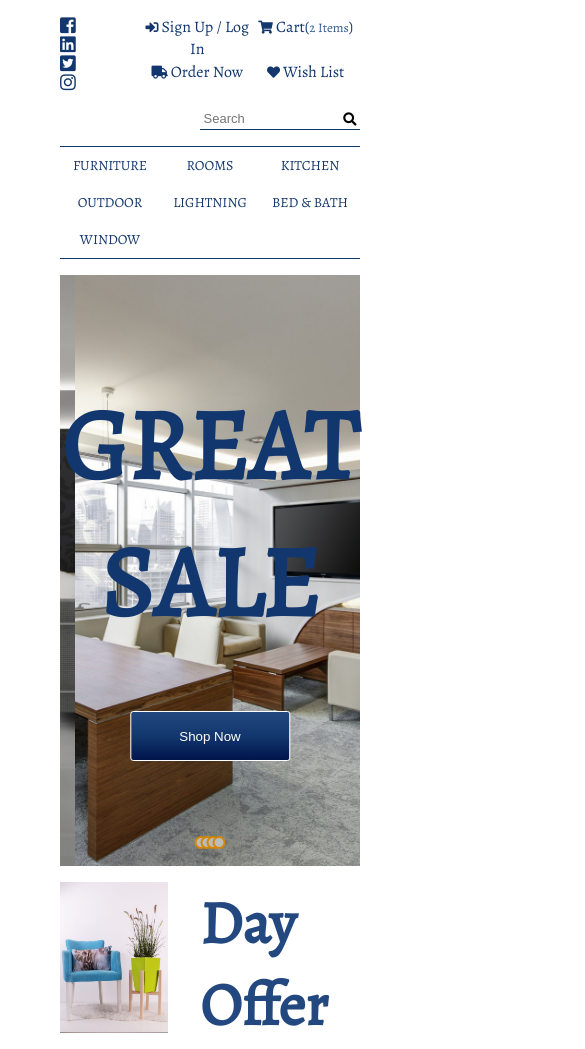
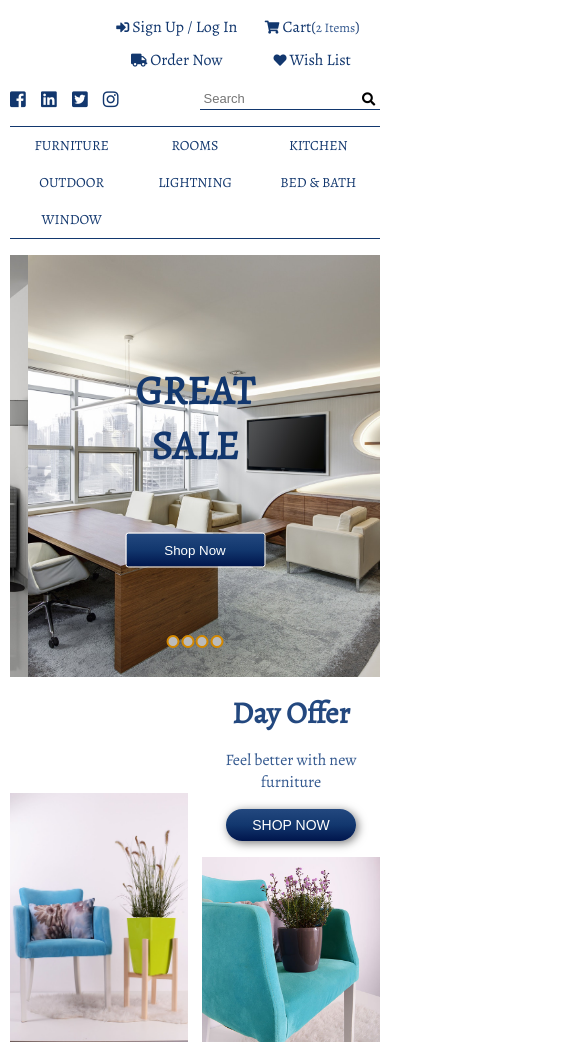
Before and after one commit to Vasiliy11/Furniture_store, a website: page app/index.html in a window 390 px wide. Shown: the top 1049 px of the page, 585 px wide, since content can reach past the window. Drawn offline with nearby package versions, Linux system fonts and the light colour scheme.

Commit message:
made website responsive

```diff
--- /dev/null
+++ b/app/sass/_media.scss
@@ -0,0 +1,161 @@
+@media(max-width: 1250px){
+    .banner-heading{
+        font-size: 8rem;
+    }
+    .day-offer-heading{
+        font-size: 5rem;
+    }
+    .day-offer-paragraph{
+        font-size: 3rem;
+    }
+}
+
+@media(max-width: 1000px){
+    .container{
+        grid-template-columns: minmax(4rem, 1fr) repeat(8, minmax(min-content, 16rem)) minmax(4rem, 1fr);
+    }
+    .social-icons{
+        grid-column-gap: 2 / 5;
+        grid-row: 2 / 3;
+    }
+    .first-nav{
+        grid-column-gap: 2 / 10;
+    }
+    .banner-heading{
+        font-size: 5rem;
+    }
+    .day-offer-heading{
+        font-size: 4.5rem;
+    }
+    .day-offer-paragraph{
+        font-size: 2.5rem;
+    }
+    .day-offer-img-one{
+        align-self: end;
+    }
+    .forms-wrapper form{
+        width: 40rem;
+    }
+}
+
+@media(max-width: 1000px){
+    .container{
+        grid-template-columns: minmax(2rem, 1fr) repeat(8, minmax(min-content, 16rem)) minmax(2rem, 1fr);
+        grid-template-rows: repeat(3, min-content) 50vh repeat(5, min-content);
+    }
+    .social-icons{
+        grid-column: 2 / 6;
+    }
+    .dropdown{
+        width: 52.5rem;
+        grid-template-columns: 7, 7.5rem;
+    }
+    .dropdown-list-link{
+        margin-bottom: 0.7rem;
+    }
+    .dropdown-image{
+        height: 100%;
+        object-fit: cover;
+    }
+    .banner-btn{
+        width: 14rem;
+        height: 4rem;
+    }
+    .slide-btn{
+        &-1{
+            left: 45.5%;
+        }
+        &-2{
+            left: 48.5%;
+        }
+        &-3{
+            left: 51.5%;
+        }
+        &-4{
+            left: 54.5%;
+        }
+    }
+    .day-offer-heading{
+        font-size: 4rem;
+    }
+    .day-offer-paragraph{
+        font-size: 2rem;
+    }
+    .day-offer-btn{
+        width: 13rem;
+        padding: 0.8rem;
+    }
+}
+
+@media(max-width: 600px){
+    .container{
+        grid-template-columns: minmax(1rem, 1fr) repeat(8, minmax(min-content, 16rem)) minmax(1rem, 1fr);
+    }
+    .first-nav-list{
+        grid-template-columns: repeat(auto-fit, minmax(12rem, 1fr));
+        grid-row-gap: 1rem;
+    }
+    .social-icons{
+        grid-column: 2 / 7;
+        grid-template-columns: repeat(auto-fit, minmax(2rem, 1fr));
+    }
+    .dropdown{
+        width: 30rem;
+        grid-template-columns: 4, 7.5rem;
+        &-image{
+            display: none;
+        }
+    }
+    .banner-heading{
+        font-size: 4rem;
+    }
+    .banner-btn{
+        transform: translateY(-2.5);
+        height: 3.5rem;
+    }
+    .slide-btn{
+        top: 90%;
+    }
+    .slide-btn{
+        &-1{
+            left: 44%;
+        }
+        &-2{
+            left: 48%;
+        }
+        &-3{
+            left: 52%;
+        }
+        &-4{
+            left: 56%;
+        }
+    }
+    .day-offer{
+        grid-column-gap: 1.4rem;
+    }
+    .day-offer-heading{
+        font-size: 3rem;
+    }
+    .day-offer-paragraph{
+        font-size: 1.6rem;
+        text-align: center;
+    }
+    .gallery{
+        grid-gap: 1rem;
+        padding: 1rem;
+    }
+    .contact{
+        grid-template-columns: 1fr;
+        grid-row-gap: 2rem;
+    }
+    .contact-heading{
+        font-size: 1.8rem;
+        justify-self: center;
+    }
+    .contact-form{
+        justify-self: center;
+    }
+    .forms-wrapper form{
+        width: 30rem;
+    }
+}
--- a/app/sass/style.scss
+++ b/app/sass/style.scss
@@ -8,3 +8,4 @@
 @import 'gallery.scss';
 @import 'contact.scss';
 @import 'modal-box.scss';
+@import 'media.scss';
```
Also changed, not shown: app/css/style.min.css.
